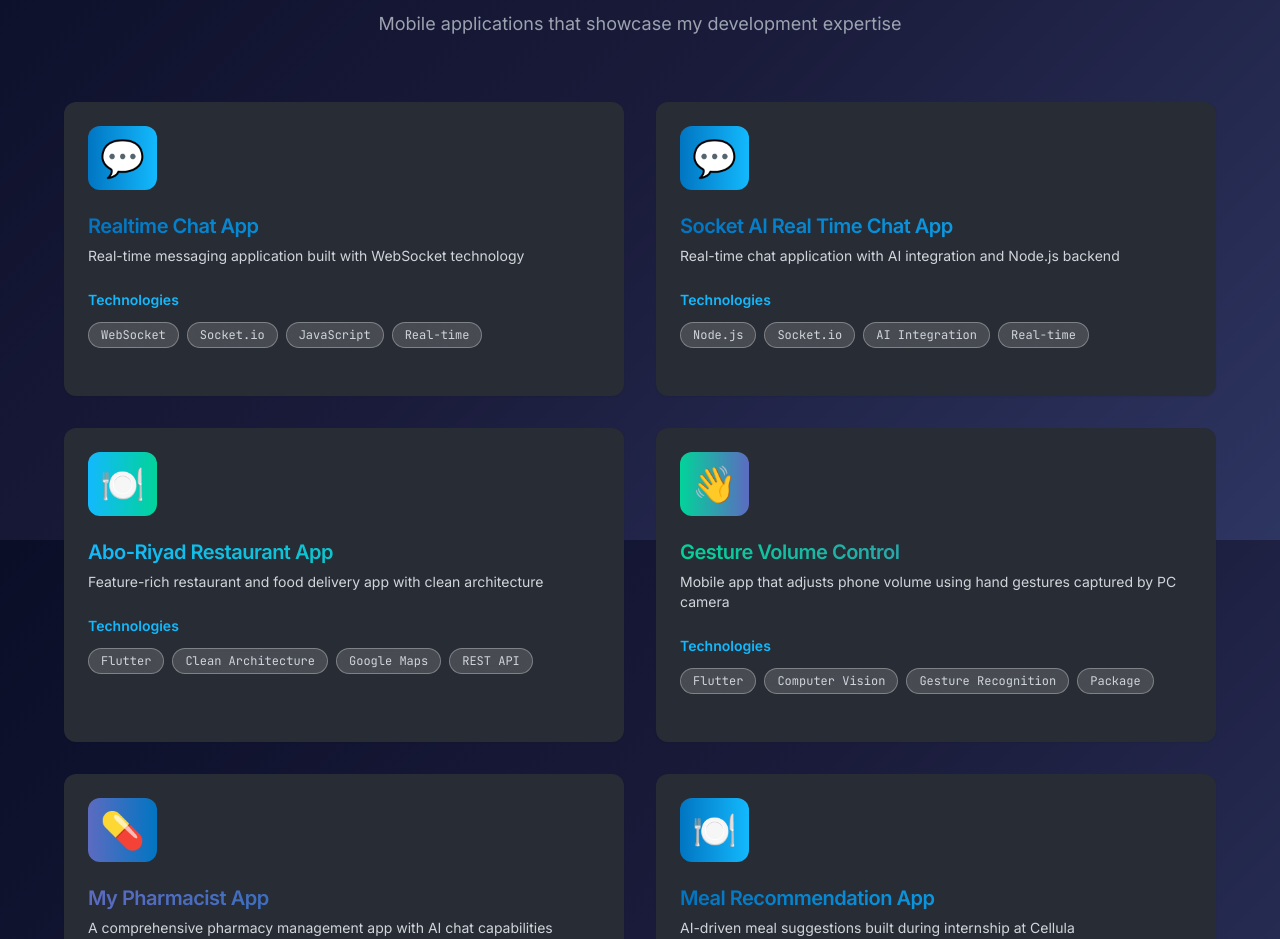
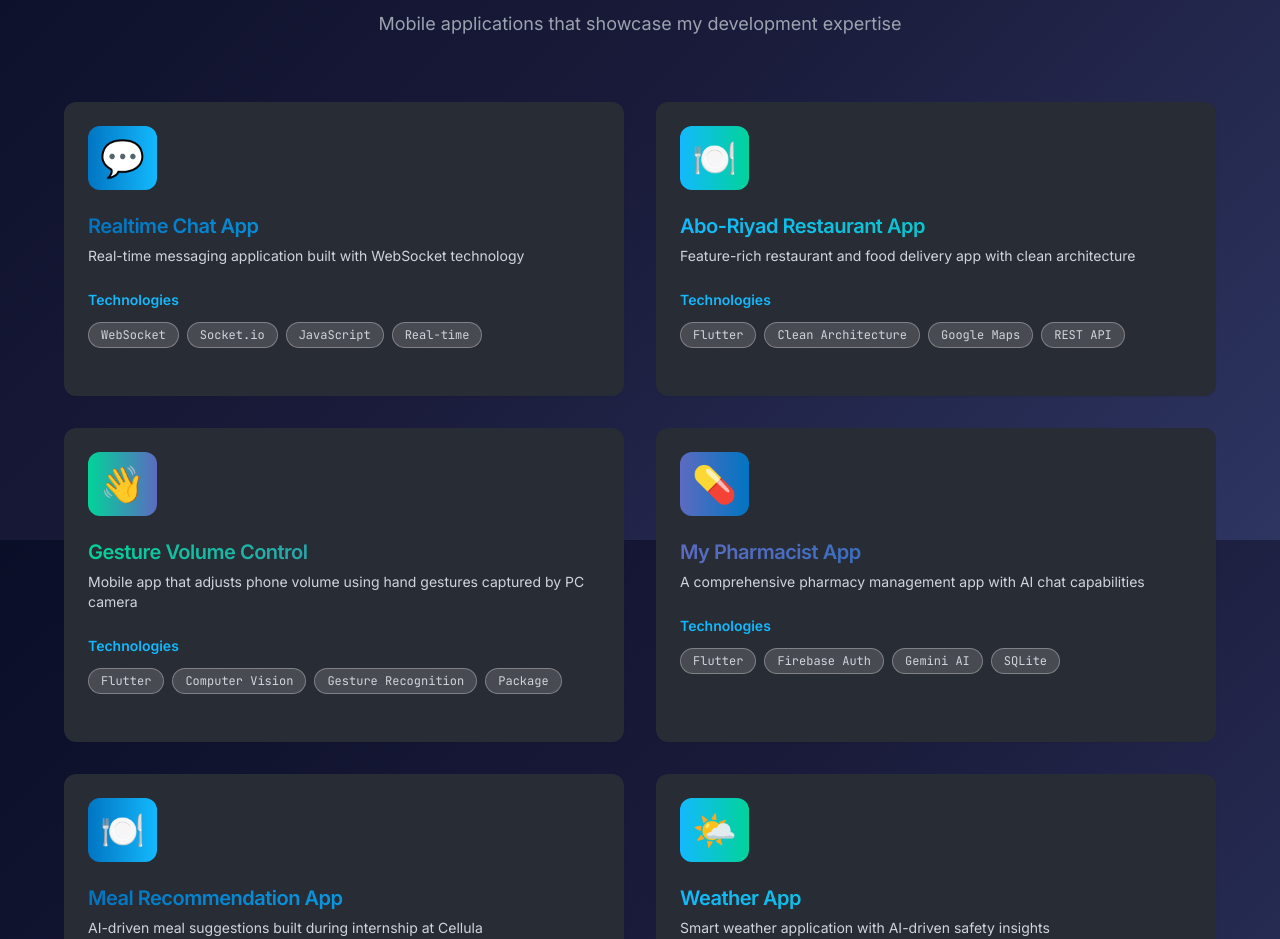
Before and after one commit to ZyadWKhedr/zyadwael-portfolio-flutter, a React (Vite) app: page / in a window 1280 px wide. Shown: the part 2660-3599 px from the top of the page. Built offline with nearby package versions, Linux system fonts and the light colour scheme.

Commit message:
Remove Socket AI Chat App
Removed the "Socket AI Real Time Chat App" project from the portfolio.

```diff
--- a/src/components/ProjectsSection.tsx
+++ b/src/components/ProjectsSection.tsx
@@ -16,14 +16,6 @@ const ProjectsSection = () => {
       gradient: "from-flutter-blue to-flutter-light-blue",
       icon: "💬",
       githubUrl: "https://github.com/ZyadWKhedr/Chat-App"
-    },
-    {
-      title: "Socket AI Real Time Chat App",
-      description: "Real-time chat application with AI integration and Node.js backend",
-      technologies: ["Node.js", "Socket.io", "AI Integration", "Real-time"],
-      features: ["Live messaging", "AI responses", "Socket connections", "Scalable backend"],
-      gradient: "from-flutter-blue to-flutter-light-blue",
-      icon: "💬"
     },
     {
       title: "Abo-Riyad Restaurant App",
```
